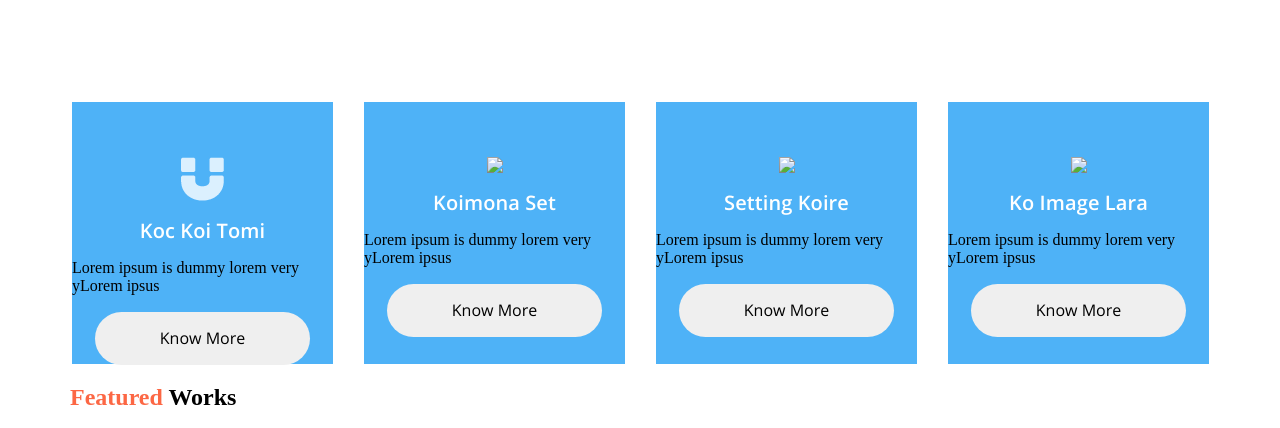
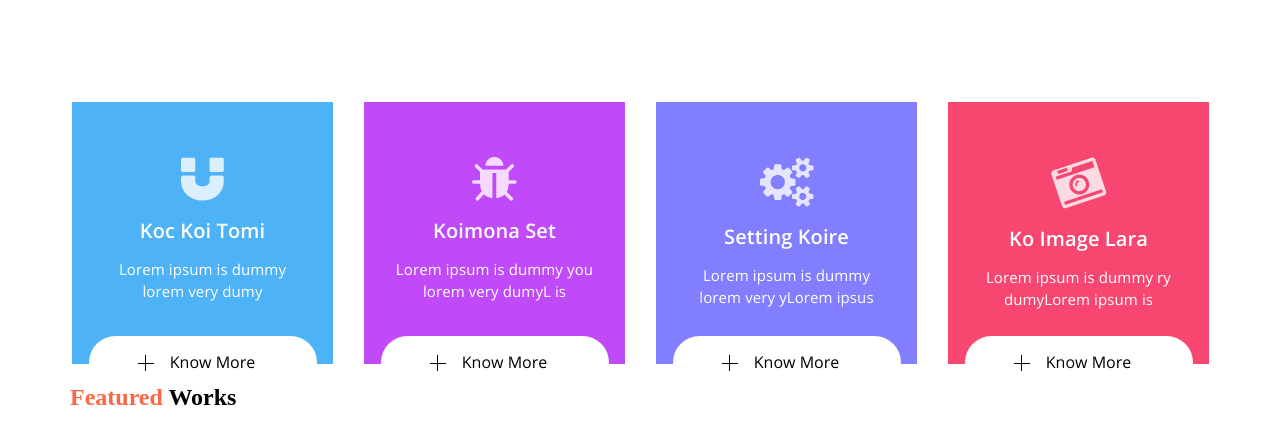
Before and after one commit to IlyaPiatkov/landing-page, a website: page src/index.html in a window 1280 px wide. Shown: the part 1145-1573 px from the top of the page. Drawn offline with nearby package versions, Linux system fonts and the light colour scheme; files that its build step writes are made by us from their sources.

Commit message:
block card CSS comp

```diff
--- a/src/index.html
+++ b/src/index.html
@@ -52,33 +52,53 @@
           <section class="work-procces__cards-item">
             <h3 class="work-procces__cards-title">Koc Koi Tomi</h3>
             <img class="work-procces__cards-img" src="img/card1.png" alt="img" width="43" height="44">
-            <p class="work-procces__cards-text">
-              Lorem ipsum is dummy lorem very yLorem ipsus
-            </p>
+            <div class="work-procces__cards-wrapper-text">
+              <span class="work-procces__cards-text">
+                Lorem ipsum is dummy
+              </span>
+              <span class="work-procces__cards-text">
+                lorem very dumy
+              </span>
+            </div>
             <button class="work-procces__cards-btn btn" type="button">Know More</button>
           </section>
           <section class="work-procces__cards-item">
             <h3 class="work-procces__cards-title">Koimona Set</h3>
-            <img class="work-procces__cards-img" src="#">
-            <p class="work-procces__cards-text">
-              Lorem ipsum is dummy lorem very yLorem ipsus
-            </p>
+            <img class="work-procces__cards-img" src="img/card2.png" alt="img" width="45" height="44">
+            <div class="work-procces__cards-wrapper-text">
+              <span class="work-procces__cards-text">
+                Lorem ipsum is dummy you
+              </span>
+              <span class="work-procces__cards-text">
+                lorem very dumyL is
+              </span>
+            </div>
             <button class="work-procces__cards-btn btn" type="button">Know More</button>
           </section>
           <section class="work-procces__cards-item">
             <h3 class="work-procces__cards-title">Setting Koire</h3>
-            <img class="work-procces__cards-img" src="#">
-            <p class="work-procces__cards-text">
-              Lorem ipsum is dummy lorem very yLorem ipsus
-            </p>
+            <img class="work-procces__cards-img" src="img/card3.png" alt="img" width="54" height="50">
+            <div class="work-procces__cards-wrapper-text">
+              <span class="work-procces__cards-text">
+                Lorem ipsum is dummy
+              </span>
+              <span class="work-procces__cards-text">
+                lorem very yLorem ipsus
+              </span>
+            </div>
             <button class="work-procces__cards-btn btn" type="button">Know More</button>
           </section>
           <section class="work-procces__cards-item">
             <h3 class="work-procces__cards-title">Ko Image Lara</h3>
-            <img class="work-procces__cards-img" src="#">
-            <p class="work-procces__cards-text">
-              Lorem ipsum is dummy lorem very yLorem ipsus
-            </p>
+            <img class="work-procces__cards-img" src="img/card4.png" alt="img" width="56" height="52">
+            <div class="work-procces__cards-wrapper-text">
+              <span class="work-procces__cards-text">
+                Lorem ipsum is dummy ry
+              </span>
+              <span class="work-procces__cards-text">
+                dumyLorem ipsum is
+              </span>
+            </div>
             <button class="work-procces__cards-btn btn" type="button">Know More</button>
           </section>
         </div>
--- a/src/sass/_global.scss
+++ b/src/sass/_global.scss
@@ -8,8 +8,11 @@ $color-title-text: #626262;
 $color-first-word: #fc6744;
 $color-btn-text: #ffffff;
 $color-card-1: #4eb2f7;
-
+$color-card-2: #c049f8;
+$color-card-3: #817eff;
+$color-card-4: #f74770;
 $color-card-text: #ffffff;
+$color-card--btn-text: #000000;
 
 //background
 $bg-gamburger: #706b73;
@@ -17,6 +20,7 @@ $bg-border-logo: #746f77;
 $bg-btn-form: rgba(255, 92, 54, 1);
 $bg-btn-hover: rgba(255, 92, 54, 0.8);
 $bg-btn-active: rgba(0, 0, 0, 0.65);
+$bg-card-shadow: rgba(20, 20, 21, 0.4);
 
 //class
 .element-decoration-color {
--- a/src/sass/_work-procces.scss
+++ b/src/sass/_work-procces.scss
@@ -21,12 +21,23 @@
 }
 .work-procces__cards-item {
   @include flex-col;
+  position: relative;
   margin-right: 31px;
-  max-width: 261px;
+  width: 261px;
   height: 262px;
   background: $color-card-1;
+  &:nth-child(2) {
+    background: $color-card-2;
+  }
+  &:nth-child(3) {
+    background: $color-card-3;
+  }
   &:nth-child(4) {
     margin-right: 0;
+    background: $color-card-4;
+  }
+  &:hover {
+    box-shadow: 0 0 35px $bg-card-shadow;
   }
 }
 .work-procces__cards-title {
@@ -45,9 +56,53 @@
   align-self: center;
   order: 1;
 }
-.work-procces__cards-text {
+.work-procces__cards-wrapper-text {
+  @include flex-col;
+  margin-top: 15px;
   order: 3;
 }
+.work-procces__cards-text {
+  align-self: center;
+  font-family: $font-main-page;
+  font-weight: normal;
+  font-size: 15px;
+  letter-spacing: 0.1px;
+  line-height: 22px;
+  color: $color-card-text;
+
+}
 .work-procces__cards-btn {
+  position: absolute;
+  bottom: -25px;
+  width: 228px;
+  padding-left: 20px;
+  padding-right: 0;
   order: 4;
+  background: #ffffff;
+  color: $color-card--btn-text;
+  &::after {
+    content: "";
+    display: table;
+    clear: both;
+    position: absolute;
+    left: 49px;
+    top: 27px;
+    width: 16px;
+    height: 1px;
+    background: $color-card--btn-text;
+  }
+  &::before {
+    content: "";
+    display: table;
+    clear: both;
+    position: absolute;
+    left: 56px;
+    top: 19px;
+    width: 1px;
+    height: 16px;
+    background: $color-card--btn-text;
+  }
+  &:hover {
+    box-shadow: 0 1px 35px $bg-card-shadow;
+  }
 }
```
Also changed, not shown: build/css/styles.css, build/img/card2.png (added), build/img/card3.png (added), build/img/card4.png (added), build/index.html, src/img/card2.png (added), src/img/card3.png (added), src/img/card4.png (added), 1 other file.
